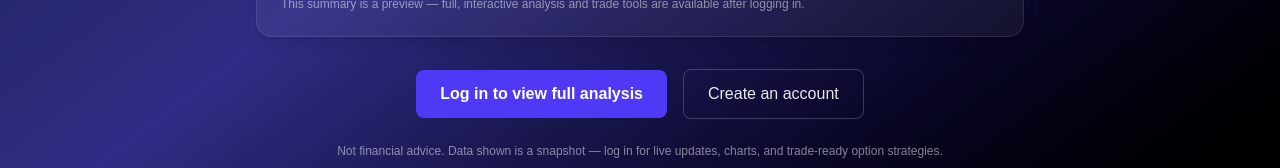
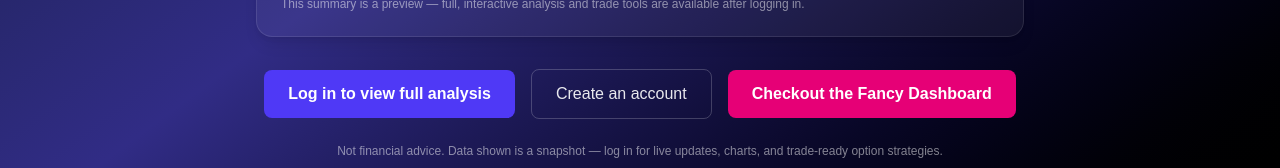
Before and after one commit to adamaslan/ai-fin-app1, a Next.js app: page / in a window 1280 px wide. Shown: the part 781-949 px from the top of the page. Built offline with nearby package versions, Linux system fonts and the light colour scheme; no server answers.

Commit message:
clerk-redirect2

```diff
--- a/app/page.tsx
+++ b/app/page.tsx
@@ -78,6 +78,12 @@ export default function Home() {
             >
               Create an account
             </Link>
+              <Link
+              href="/Dashboard2"
+              className="inline-block bg-pink-600 hover:bg-indigo-700 text-white font-semibold px-6 py-3 rounded-lg"
+           >
+              Checkout the Fancy Dashboard
+            </Link>
           </div>
 
           <p className="text-xs text-white/50 mt-6">Not financial advice. Data shown is a snapshot — log in for live updates, charts, and trade-ready option strategies.</p>
```
